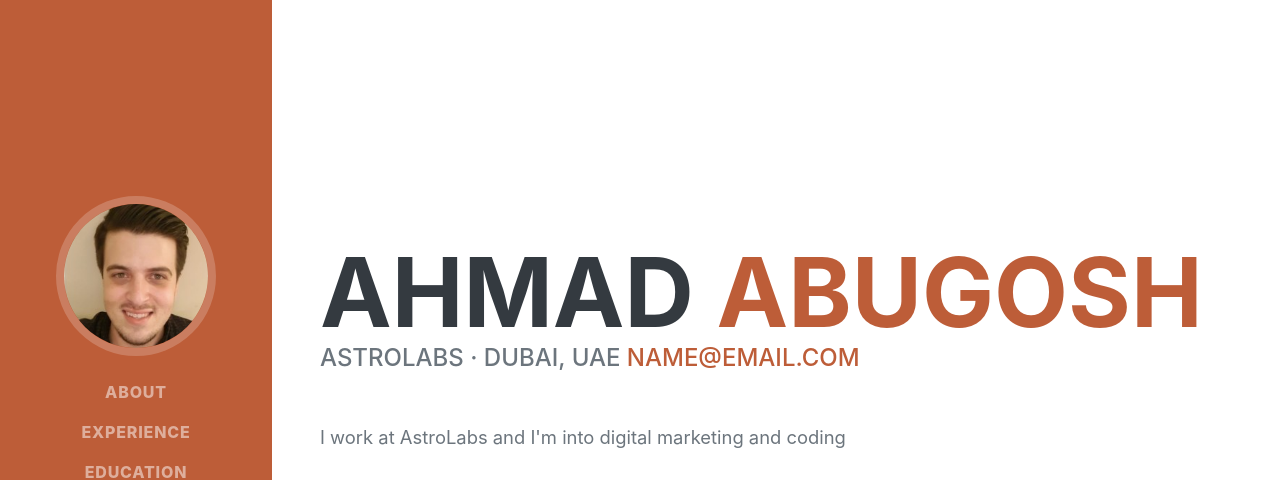
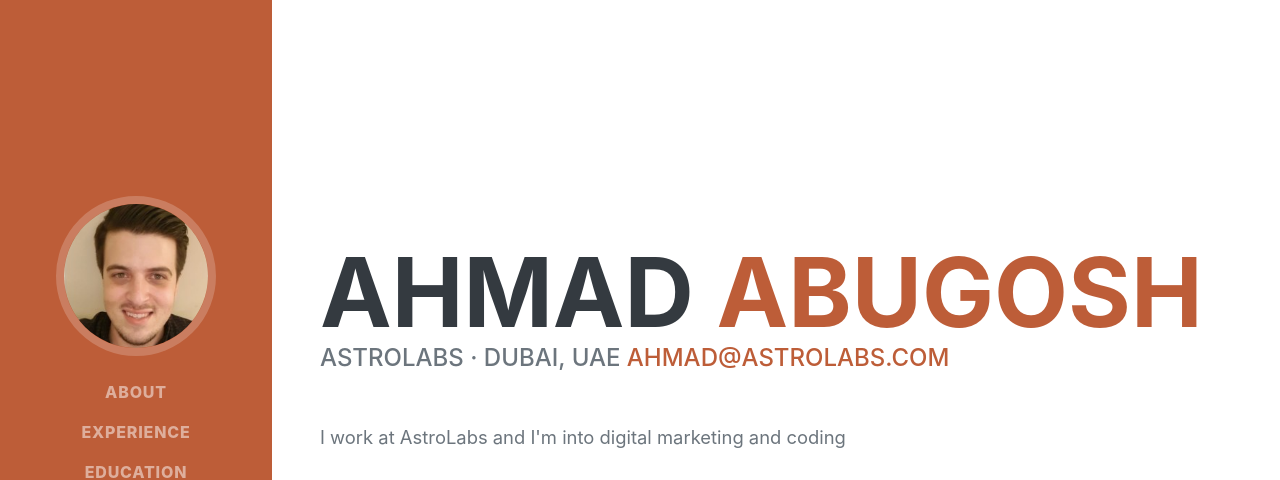
Before and after one commit to ahmadabugosh/portfoliooct2020, a plain HTML site: page index.html in a window 1280 px wide. Shown: the top 480 px of the page. Drawn offline with nearby package versions, Linux system fonts and the light colour scheme; a web font is replaced by a local one.

Commit message:
Changed email

```diff
--- a/index.html
+++ b/index.html
@@ -45,7 +45,7 @@
                     </h1>
                     <div class="subheading mb-5">
                         AstroLabs · Dubai, UAE
-                        <a href="mailto:name@email.com">name@email.com</a>
+                        <a href="mailto:ahmad@astrolabs.com">ahmad@astrolabs.com</a>
                     </div>
                     <p class="lead mb-5">I work at AstroLabs and I'm into digital marketing and coding</p>
                     <div class="social-icons">
```
